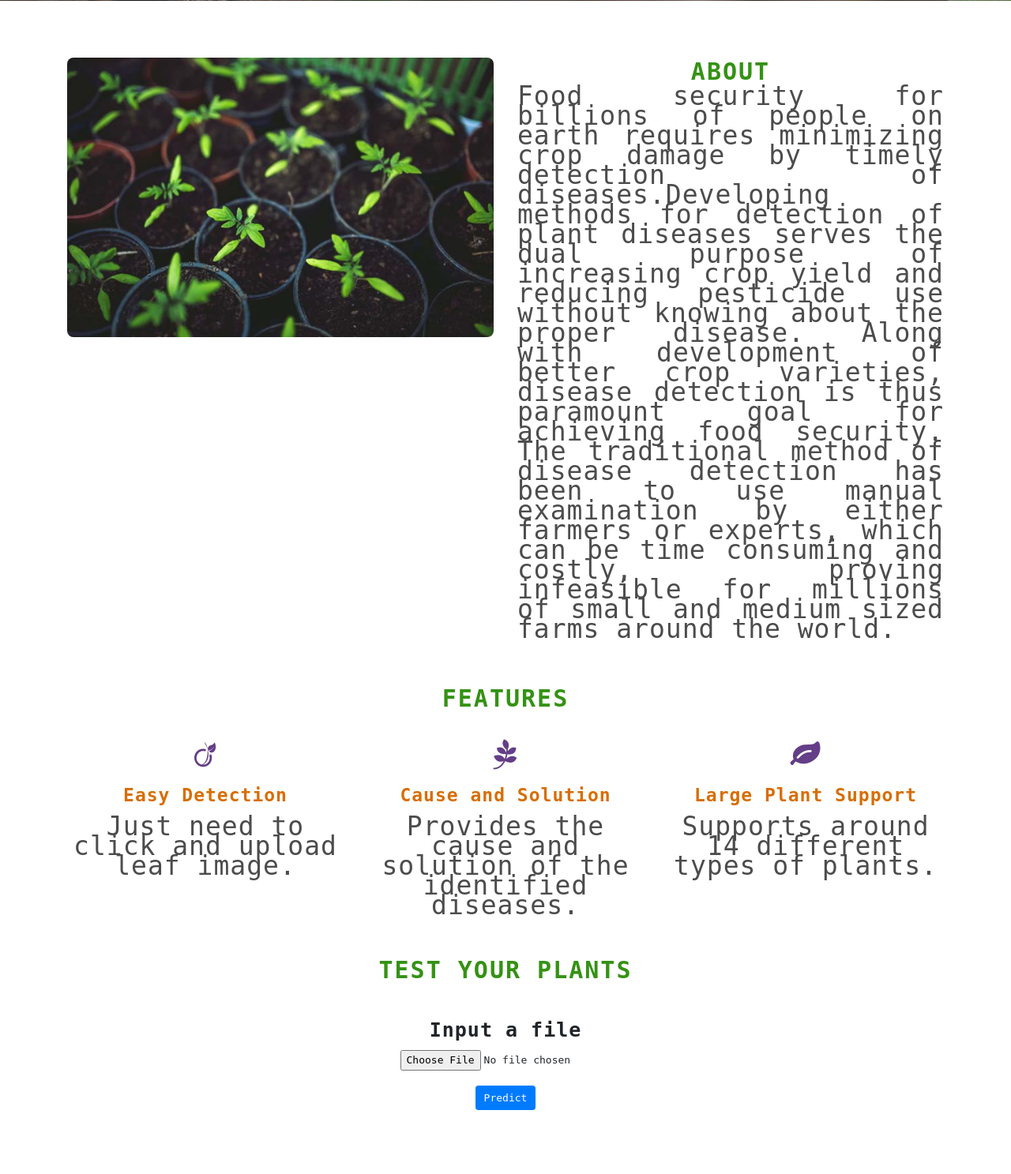
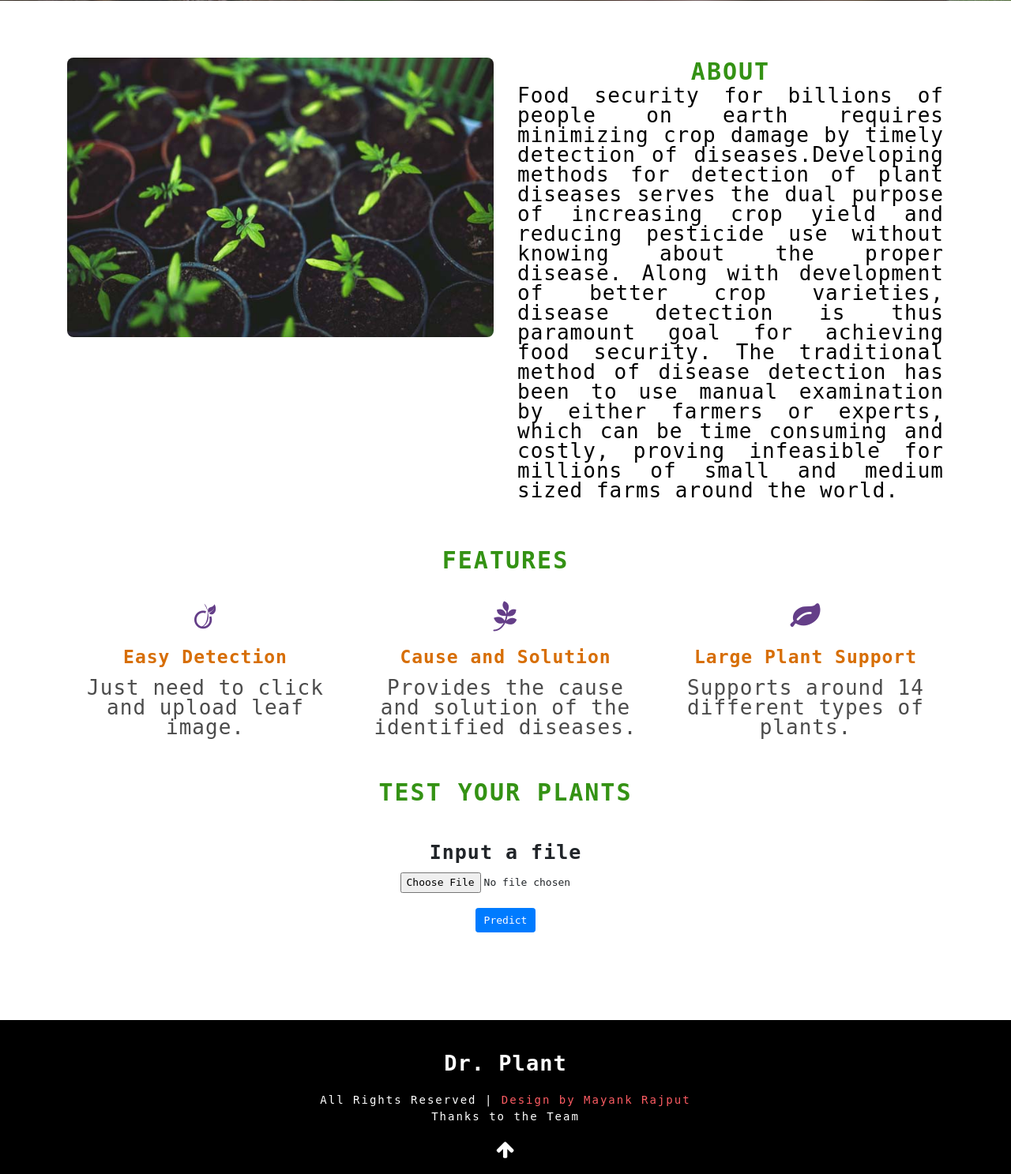
Before and after one commit to hackelite01/Dr.Plants, a Flask app: page / in a window 1280 px wide. Shown: the part 749-2236 px from the top of the page at 79% size. Run offline with Flask 2, Linux system fonts and the light colour scheme; some libraries are stand-ins or nearby versions.

Commit message:
Update style.css

```diff
--- a/Flask/static/styles/style.css
+++ b/Flask/static/styles/style.css
@@ -126,7 +126,6 @@ h5.card-title {
 }
 
 .about-grid-title p,
-.about-para-txt p,
 .collection-w3layouts p,
 .ser-sevice-grid p,
 .clients-color-ile p,
@@ -138,8 +137,14 @@ h5.card-title {
 .single-title p,
 .single-title ul li,
 .single-title ul li a {
-  font-size: 33px;
+  font-size: 26px;
   color: #4c4c4c;
+  line-height: 25px;
+}
+
+.about-para-txt p {
+  font-size: 26px;
+  color: #000000;
   line-height: 25px;
 }
 
```
